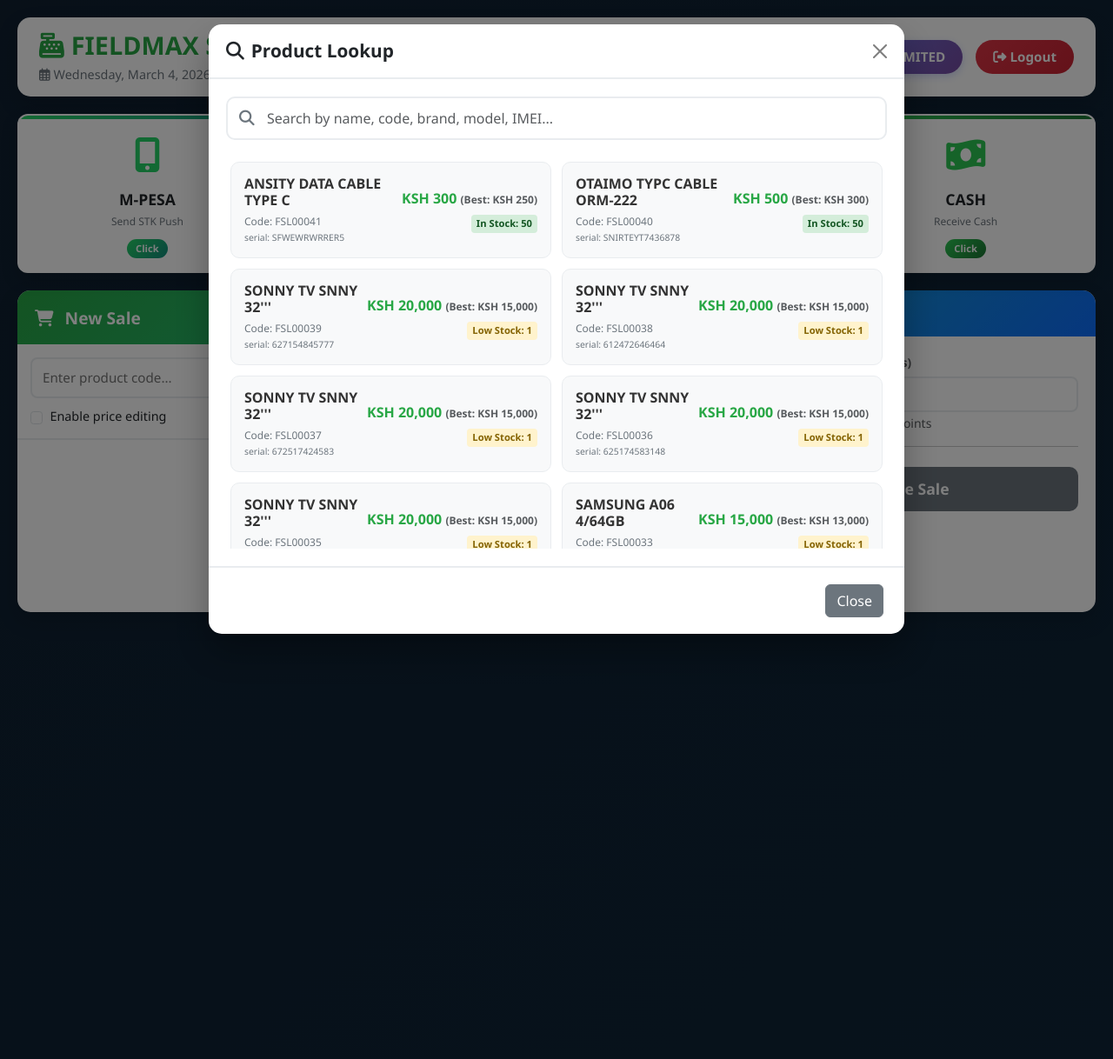
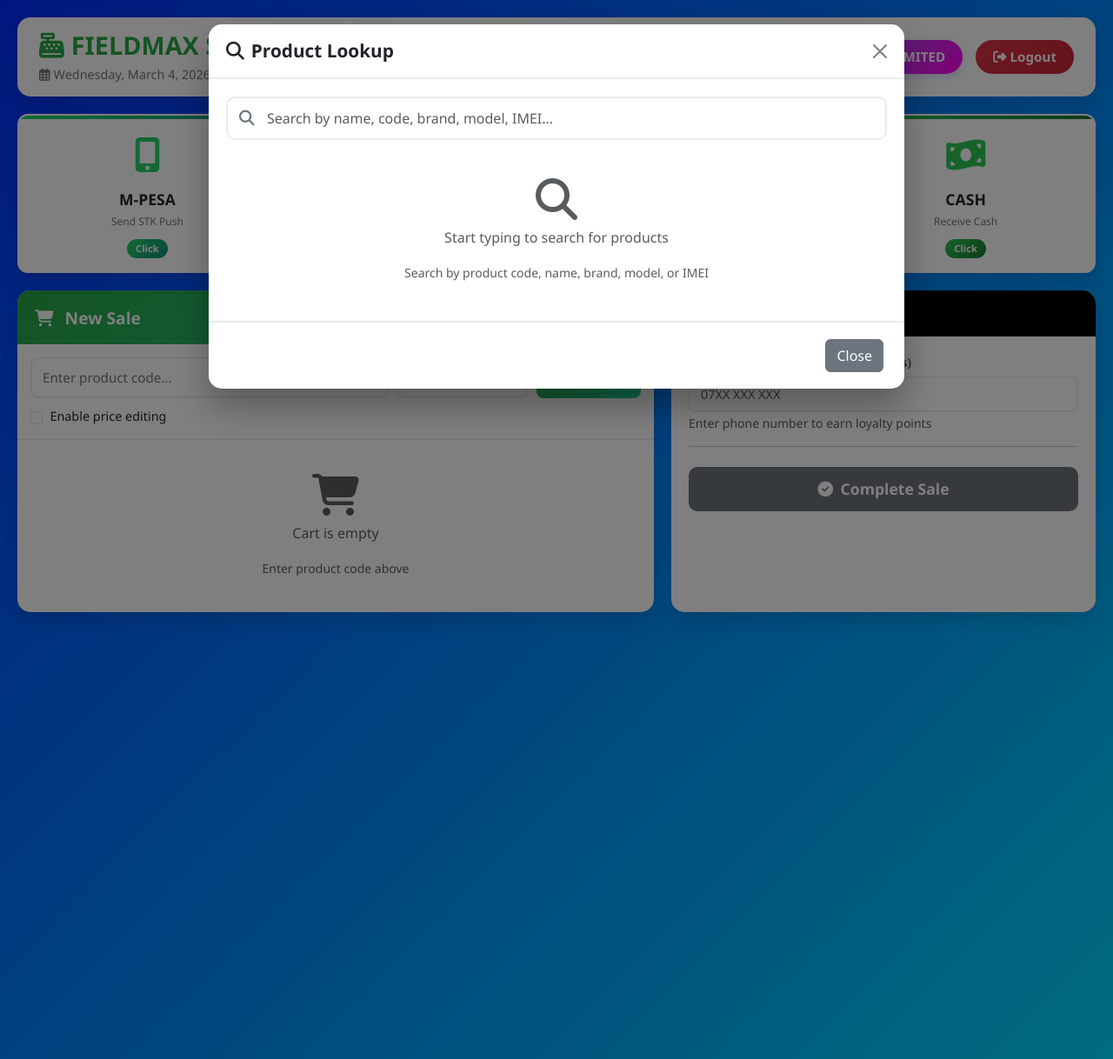
Before and after one commit to ronosystems/fieldmax-system, a Django app: page /staff/cashier-dashboard/ in a window 1280 px wide, after a click on "Product Lookup". Shown: the whole page at 87% size. Run offline with Django 4.2, Linux system fonts and the light colour scheme; a user stored in the database is signed in; data comes from the database, SQL or seed files in the repository; tables that the repository leaves empty hold one stand-in row (values such as "Sample post").

Commit message:
Enhanced product lookup - now shows results only when typing with hidden best price feature

```diff
--- a/templates/staff/dashboards/cashier_dashboard.html
+++ b/templates/staff/dashboards/cashier_dashboard.html
@@ -23,7 +23,7 @@
 
         body {
             font-family: 'Segoe UI', Tahoma, Geneva, Verdana, sans-serif;
-            background: linear-gradient(135deg, #102031 0%, #0e2538 100%);
+            background: linear-gradient(135deg, #002fff 0%, #00d9ff 100%);
             min-height: 100vh;
             margin: 0;
             padding: 20px;
@@ -95,7 +95,7 @@
         }
 
         .user-badge {
-            background: linear-gradient(135deg, #667eea, #764ba2);
+            background: linear-gradient(135deg, #667eea, #ff00ea);
             color: white;
             padding: 8px 20px;
             border-radius: 50px;
@@ -123,8 +123,8 @@
         /* Product Lookup Modal - Enhanced */
         .product-grid {
             display: grid;
-            grid-template-columns: repeat(auto-fill, minmax(300px, 1fr));
-            gap: 12px;
+            grid-template-columns: repeat(auto-fill, minmax(350px, 1fr));
+            gap: 15px;
             max-height: 450px;
             overflow-y: auto;
             padding: 5px;
@@ -133,13 +133,13 @@
         .product-item {
             background: #f8f9fa;
             border: 1px solid #e9ecef;
-            border-radius: 10px;
+            border-radius: 12px;
             padding: 15px;
             cursor: pointer;
             transition: all 0.3s;
             display: flex;
             justify-content: space-between;
-            align-items: center;
+            align-items: flex-start;
         }
 
         .product-item:hover {
@@ -161,6 +161,10 @@
             box-shadow: none;
         }
 
+        .product-info {
+            flex: 1;
+        }
+
         .product-info h6 {
             margin: 0 0 5px 0;
             font-weight: 600;
@@ -173,50 +177,104 @@
             display: block;
         }
 
-        .product-details {
-            text-align: right;
-        }
-
-        .product-price {
-            font-weight: 700;
-            color: #28a745;
-            font-size: 1rem;
-            white-space: nowrap;
-            margin-bottom: 3px;
-        }
-
-        .product-price .small {
-            font-size: 0.75rem;
-            color: #6c757d;
-        }
-
-        .stock-badge {
-            display: inline-block;
-            padding: 2px 6px;
-            border-radius: 4px;
-            font-size: 0.7rem;
-            font-weight: 600;
-        }
-
-        .stock-high {
-            background: #d4edda;
-            color: #155724;
-        }
-
-        .stock-low {
-            background: #fff3cd;
-            color: #856404;
-        }
-
-        .stock-out, .stock-sold {
-            background: #f8d7da;
-            color: #721c24;
-        }
-
         .sku-info {
             font-size: 0.65rem;
             color: #6c757d;
             margin-top: 2px;
+        }
+
+        .product-details {
+            display: flex;
+            flex-direction: column;
+            gap: 8px;
+            min-width: 140px;
+        }
+
+        /* Price Cards Styling */
+        .price-card {
+            background: white;
+            border-radius: 8px;
+            padding: 8px 12px;
+            box-shadow: 0 2px 5px rgba(0,0,0,0.1);
+            transition: all 0.3s ease;
+        }
+
+        .selling-price-card {
+            background: linear-gradient(135deg, #28a745, #20c997);
+            color: white;
+        }
+
+        .best-price-card {
+            background: #f8f9fa;
+            border: 2px dashed #ffc107;
+            cursor: pointer;
+        }
+
+        .best-price-card:hover {
+            background: #fff3cd;
+            transform: translateY(-2px);
+        }
+
+        .price-label {
+            font-size: 0.7rem;
+            text-transform: uppercase;
+            opacity: 0.9;
+            margin-bottom: 2px;
+            display: flex;
+            align-items: center;
+            justify-content: space-between;
+        }
+
+        .price-value {
+            font-weight: 700;
+            font-size: 1.1rem;
+        }
+
+        .selling-price {
+            color: white;
+        }
+
+        .best-price.revealed .hidden-value {
+            display: none;
+        }
+
+        .best-price.revealed .actual-value {
+            display: inline !important;
+        }
+
+        .hidden-value {
+            letter-spacing: 2px;
+            color: #6c757d;
+        }
+
+        .actual-value {
+            color: #ffc107;
+            font-weight: 700;
+        }
+
+        .stock-badge {
+            display: inline-block;
+            padding: 4px 8px;
+            border-radius: 4px;
+            font-size: 0.7rem;
+            font-weight: 600;
+            align-self: flex-start;
+            margin-top: 5px;
+        }
+
+        .stock-high {
+            background: #d4edda;
+            color: #155724;
+        }
+
+        .stock-low {
+            background: #fff3cd;
+            color: #856404;
+        }
+
+        .stock-out, .stock-sold {
+            background: #f8d7da;
+            color: #721c24;
         }
 
         .search-box {
@@ -263,7 +321,7 @@
             to { transform: rotate(360deg); }
         }
 
-        /* Payment Cards Grid - COMPRESSED HEIGHT */
+        /* Payment Cards Grid */
         .payment-grid {
             display: grid;
             grid-template-columns: repeat(4, 1fr);
@@ -425,7 +483,7 @@
         }
 
         .bank-option.selected {
-            background: linear-gradient(135deg, #4361ee, #3a0ca3);
+            background: linear-gradient(135deg, #4361ee, #4c00ff);
             color: white;
             border-color: transparent;
         }
@@ -693,7 +751,7 @@
             color: #28a745;
         }
 
-        /* Customer Section - Simplified */
+        /* Customer Section */
         .customer-section {
             background: white;
             border-radius: 15px;
@@ -702,7 +760,7 @@
         }
 
         .customer-header {
-            background: linear-gradient(135deg, #17a2b8, #0d6efd);
+            background: linear-gradient(135deg, #000000, #000000);
             color: white;
             padding: 15px 20px;
         }
@@ -907,7 +965,7 @@
             </div>
         </div>
 
-        <!-- Product Lookup Modal - Enhanced -->
+        <!-- Product Lookup Modal - Shows only when typing -->
         <div class="modal fade" id="productLookupModal" tabindex="-1">
             <div class="modal-dialog modal-lg">
                 <div class="modal-content">
@@ -922,10 +980,10 @@
                                    placeholder="Search by name, code, brand, model, IMEI..." autocomplete="off">
                         </div>
                         <div class="product-list" id="productList">
-                            <!-- Products will be loaded here via AJAX -->
+                            <!-- Empty initially - nothing displays until typing -->
                             <div class="text-center py-4 text-muted">
-                                <i class="fas fa-box-open fa-3x mb-2"></i>
-                                <p>Type to search for products</p>
+                                <i class="fas fa-search fa-3x mb-2"></i>
+                                <p>Start typing to search for products</p>
                                 <small class="text-muted">Search by product code, name, brand, model, or IMEI</small>
                             </div>
                         </div>
@@ -946,7 +1004,7 @@
                     <span class="cart-badge" id="cartCount">{{ cart|length }} item{{ cart|length|pluralize }}</span>
                 </div>
 
-                <!-- Product Search - WITH AUTO-ENABLE PRICE EDITING FIX -->
+                <!-- Product Search -->
                 <div class="product-search">
                     <div class="search-row">
                         <input type="text" id="productSearch" class="search-input"
@@ -1032,7 +1090,7 @@
                 {% endif %}
             </div>
 
-            <!-- Customer Section - Only Phone Number for Loyalty Points -->
+            <!-- Customer Section -->
             <div class="customer-section">
                 <div class="customer-header">
                     <h4><i class="fas fa-user"></i> Customer Details</h4>
@@ -1227,9 +1285,7 @@
         const cashModal = new bootstrap.Modal(document.getElementById('cashModal'));
         const productLookupModal = new bootstrap.Modal(document.getElementById('productLookupModal'));
 
-        // ============================================
-        // AUTO-ENABLE PRICE EDITING FUNCTION
-        // ============================================
+        // Auto-enable price editing function
         function autoEnablePriceEdit() {
             let customPrice = $('#customPrice').val().trim();
             if (customPrice !== '') {
@@ -1294,11 +1350,24 @@
 
         $('#addProductBtn').click(addToCart);
 
-        // Product Lookup Search with sold item prevention
+        // Product Lookup Search - Only shows results when typing
         $('#productSearchLookup').on('keyup', function() {
             clearTimeout(searchTimer);
             let query = $(this).val().trim();
 
+            // If search is empty, show the initial message
+            if (query.length === 0) {
+                $('#productList').html(`
+                    <div class="text-center py-4 text-muted">
+                        <i class="fas fa-search fa-3x mb-2"></i>
+                        <p>Start typing to search for products</p>
+                        <small class="text-muted">Search by product code, name, brand, model, or IMEI</small>
+                    </div>
+                `);
+                return;
+            }
+
+            // Show loading spinner while searching
             $('#productList').html(`
                 <div class="text-center py-4">
                     <div class="loading-spinner"></div>
@@ -1306,8 +1375,14 @@
                 </div>
             `);
 
+            // Only search if query is at least 2 characters
             if(query.length < 2) {
-                loadRecentProducts();
+                $('#productList').html(`
+                    <div class="text-center py-4 text-muted">
+                        <i class="fas fa-info-circle fa-3x mb-2"></i>
+                        <p>Type at least 2 characters to search</p>
+                    </div>
+                `);
                 return;
             }
 
@@ -1351,34 +1426,7 @@
             }, 300);
         });
 
-        function loadRecentProducts() {
-            $.ajax({
-                url: '{% url "sales:search_products" %}',
-                method: 'GET',
-                data: { q: '' },
-                success: function(products) {
-                    if(products.length > 0) {
-                        displayProducts(products);
-                    } else {
-                        $('#productList').html(`
-                            <div class="text-center py-4 text-muted">
-                                <i class="fas fa-box-open fa-3x mb-2"></i>
-                                <p>No products available</p>
-                            </div>
-                        `);
-                    }
-                },
-                error: function() {
-                    $('#productList').html(`
-                        <div class="text-center py-4 text-muted">
-                            <i class="fas fa-exclamation-triangle fa-3x mb-2 text-warning"></i>
-                            <p>Error loading products</p>
-                        </div>
-                    `);
-                }
-            });
-        }
-
+        // Updated displayProducts function with hidden best price
         function displayProducts(products) {
             let html = '<div class="product-grid">';
             products.forEach(function(product) {
@@ -1402,10 +1450,6 @@
                     isSold = true;
                 }
 
-                let priceDisplay = product.best_price ?
-                    `KSH ${product.price.toLocaleString()} <span class="small text-muted">(Best: KSH ${product.best_price.toLocaleString()})</span>` :
-                    `KSH ${product.price.toLocaleString()}`;
-
                 let itemClass = isSold ? 'product-item sold-item' : 'product-item';
                 let onclickAttr = isSold ? '' : `onclick="selectProduct('${product.code}')"`;
 
@@ -1417,7 +1461,26 @@
                             ${product.sku ? `<div class="sku-info">${product.sku_type}: ${product.sku}</div>` : ''}
                         </div>
                         <div class="product-details">
-                            <div class="product-price">${priceDisplay}</div>
+                            <!-- Selling Price Card - Always Visible -->
+                            <div class="price-card selling-price-card">
+                                <div class="price-label">Selling Price</div>
+                                <div class="price-value selling-price">KSH ${product.price.toLocaleString()}</div>
+                            </div>
+
+                            <!-- Best Price Card - Hidden by default, shows on click -->
+                            <div class="price-card best-price-card" onclick="event.stopPropagation(); toggleBestPrice(this)">
+                                <div class="price-label">
+                                    Best Price
+                                    <i class="fas fa-eye-slash ms-1"></i>
+                                </div>
+                                <div class="price-value best-price hidden-price">
+                                    ${product.best_price ?
+                                        `<span class="hidden-value">••••••</span>
+                                         <span class="actual-value" style="display: none;">KSH ${product.best_price.toLocaleString()}</span>` :
+                                        '<span class="text-muted">Not available</span>'}
+                                </div>
+                            </div>
+
                             <span class="stock-badge ${stockClass}">${stockText}: ${product.stock}</span>
                         </div>
                     </div>
@@ -1427,8 +1490,24 @@
             $('#productList').html(html);
         }
 
+        // Toggle best price visibility function
+        function toggleBestPrice(element) {
+            $(element).find('.best-price').toggleClass('revealed');
+            $(element).find('.hidden-value').toggle();
+            $(element).find('.actual-value').toggle();
+            $(element).find('.fa-eye-slash').toggleClass('fa-eye');
+        }
+
+        // Clear search when modal is opened
         $('#productLookupModal').on('show.bs.modal', function() {
-            loadRecentProducts();
+            $('#productSearchLookup').val('');
+            $('#productList').html(`
+                <div class="text-center py-4 text-muted">
+                    <i class="fas fa-search fa-3x mb-2"></i>
+                    <p>Start typing to search for products</p>
+                    <small class="text-muted">Search by product code, name, brand, model, or IMEI</small>
+                </div>
+            `);
         });
 
         function selectProduct(code) {
```
